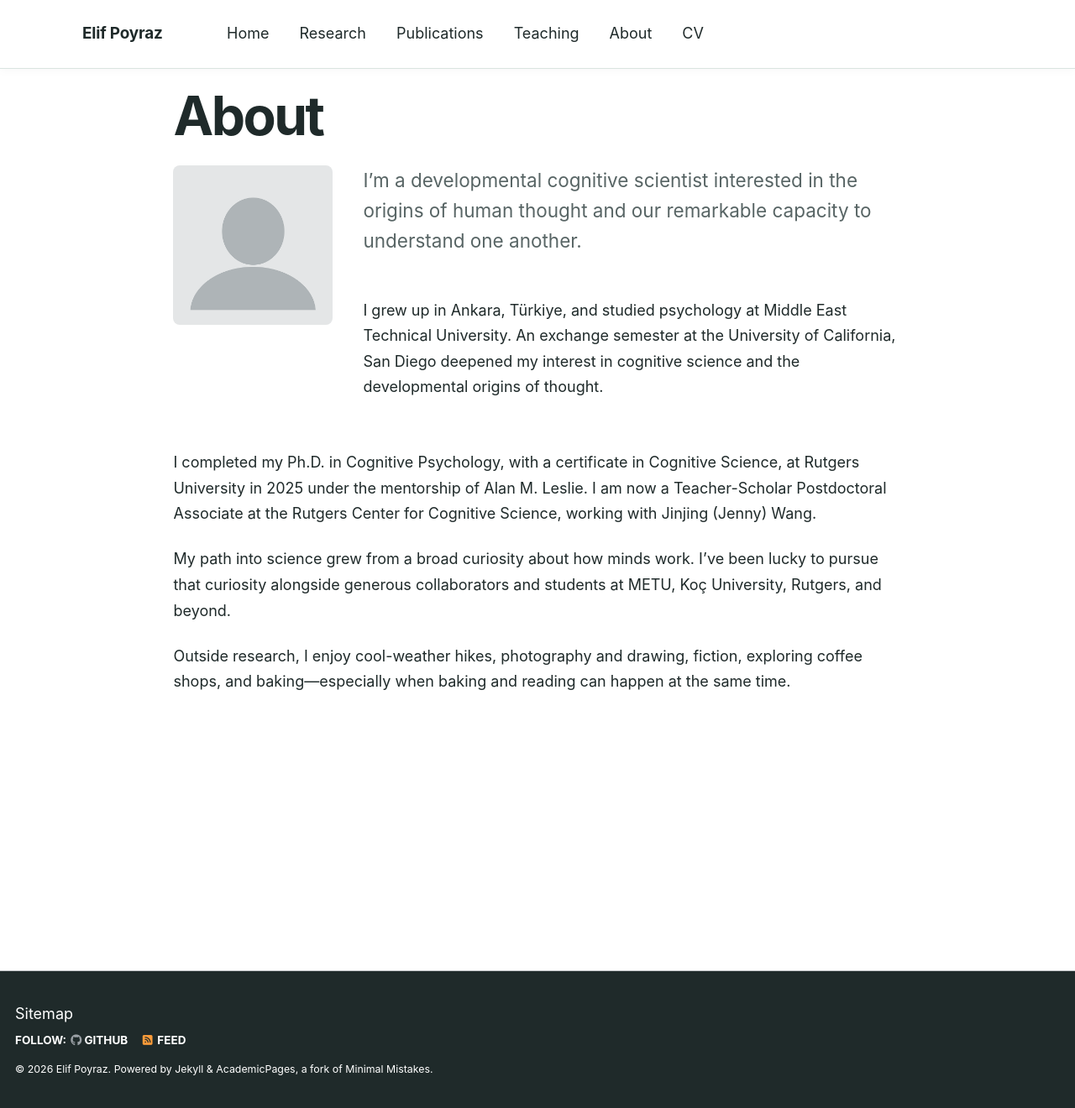
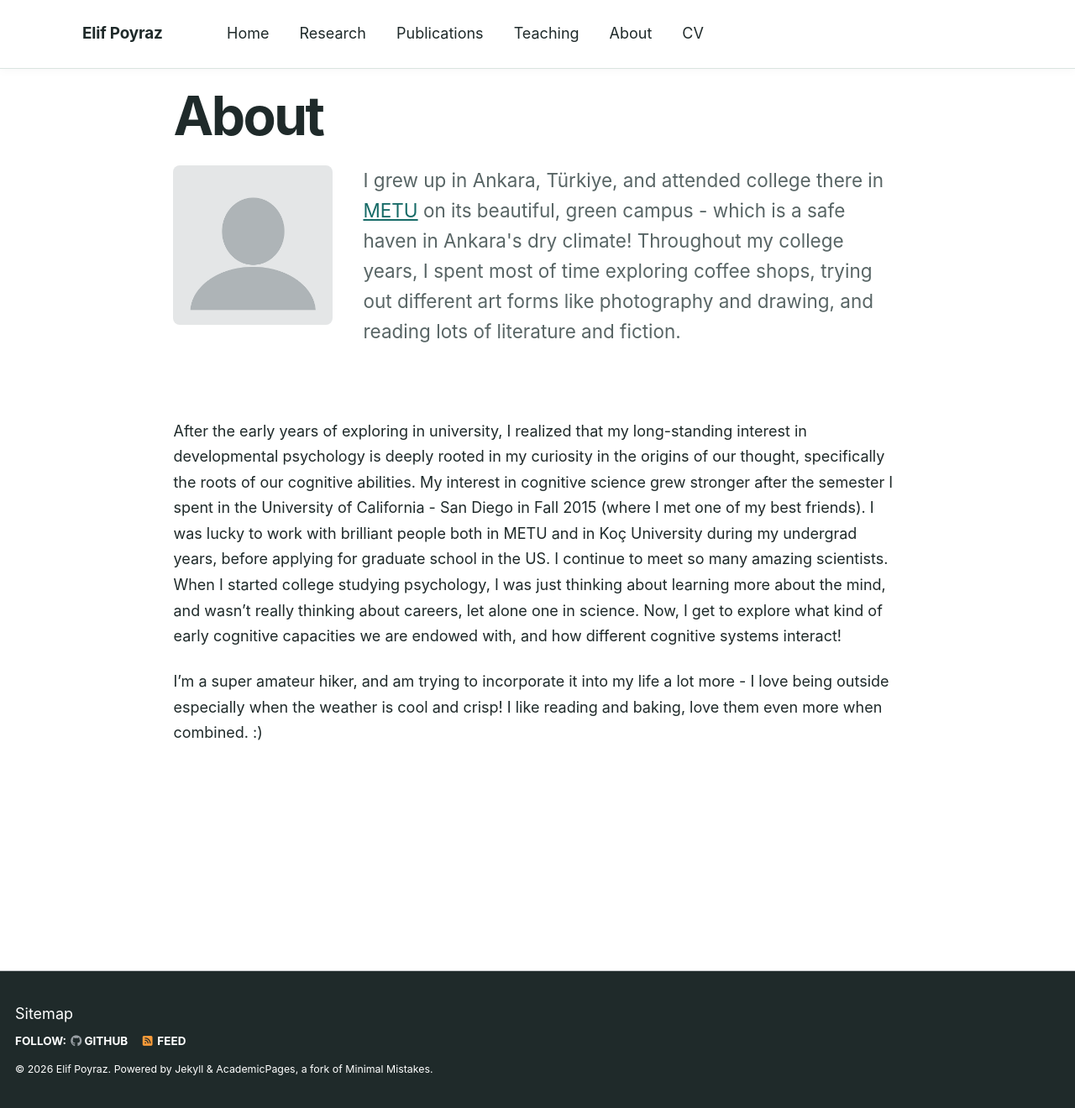
Before and after one commit to elfnrpyrz/elfnrpyrz.github.io, a Jekyll site: the page built from _pages/aboutme.md, in a window 1280 px wide and 1320 px high. Shown: the whole window at 84% size. Built offline with Jekyll 4.4.1, drawn with Linux system fonts in a browser that asks for light colours.

Commit message:
Update aboutme.md

```diff
--- a/_pages/aboutme.md
+++ b/_pages/aboutme.md
@@ -12,13 +12,10 @@ redirect_from:
 <div class="about-intro">
   <img src="/images/profile.png" alt="Elif Poyraz" class="about-intro__image">
   <div>
-    <p class="page-lede">I’m a developmental cognitive scientist interested in the origins of human thought and our remarkable capacity to understand one another.</p>
-    <p>I grew up in Ankara, Türkiye, and studied psychology at Middle East Technical University. An exchange semester at the University of California, San Diego deepened my interest in cognitive science and the developmental origins of thought.</p>
+    <p class="page-lede">I grew up in Ankara, Türkiye, and attended college there in <a href="https://www.metu.edu.tr">METU</a> on its beautiful, green campus - which is a safe haven in Ankara's dry climate! Throughout my college years, I spent most of time exploring coffee shops, trying out different art forms like photography and drawing, and reading lots of literature and fiction.</p>
   </div>
 </div>
 
-I completed my Ph.D. in Cognitive Psychology, with a certificate in Cognitive Science, at Rutgers University in 2025 under the mentorship of Alan M. Leslie. I am now a Teacher-Scholar Postdoctoral Associate at the Rutgers Center for Cognitive Science, working with Jinjing (Jenny) Wang.
+After the early years of exploring in university, I realized that my long-standing interest in developmental psychology is deeply rooted in my curiosity in the origins of our thought, specifically the roots of our cognitive abilities. My interest in cognitive science grew stronger after the semester I spent in the University of California - San Diego in Fall 2015 (where I met one of my best friends). I was lucky to work with brilliant people both in METU and in Koç University during my undergrad years, before applying for graduate school in the US. I continue to meet so many amazing scientists. When I started college studying psychology, I was just thinking about learning more about the mind, and wasn't really thinking about careers, let alone one in science. Now, I get to explore what kind of early cognitive capacities we are endowed with, and how different cognitive systems interact!
 
-My path into science grew from a broad curiosity about how minds work. I’ve been lucky to pursue that curiosity alongside generous collaborators and students at METU, Koç University, Rutgers, and beyond.
-
-Outside research, I enjoy cool-weather hikes, photography and drawing, fiction, exploring coffee shops, and baking—especially when baking and reading can happen at the same time.
+I'm a super amateur hiker, and am trying to incorporate it into my life a lot more - I love being outside especially when the weather is cool and crisp! I like reading and baking, love them even more when combined. :)
```
